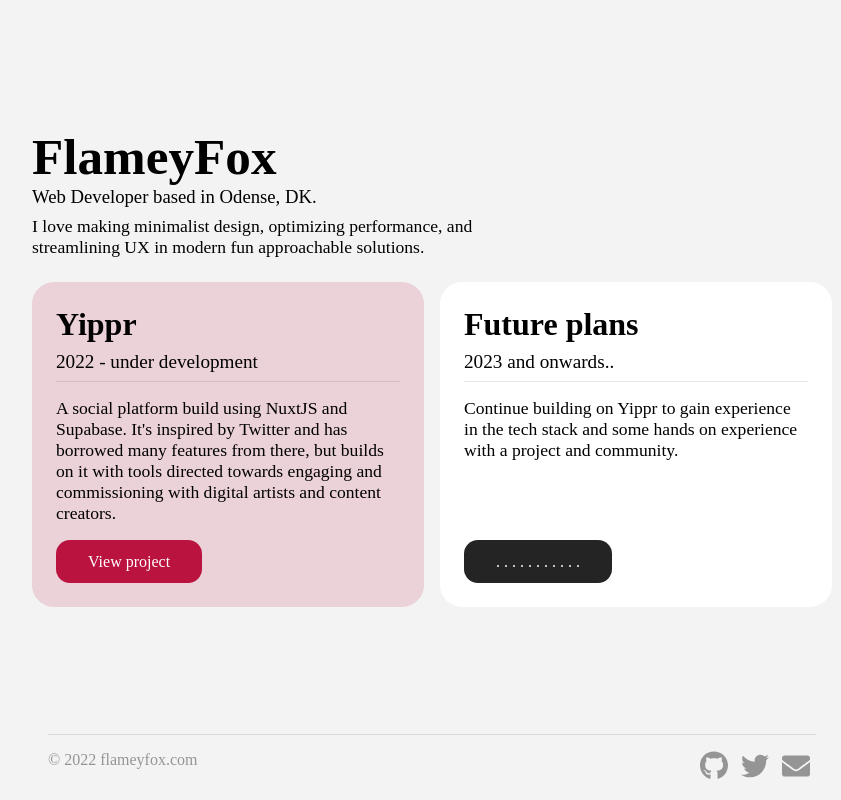
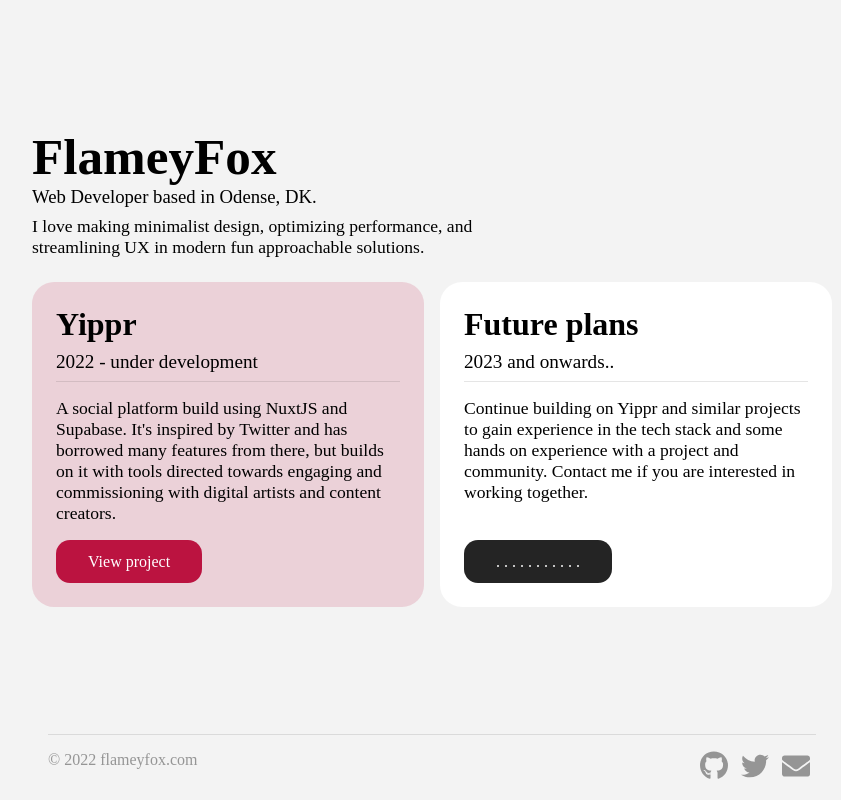
Before and after one commit to FlameyFox/flamey-nuxt, a Nuxt app: page / in a window 1280 px wide. Shown: the whole page, without its empty margins (208-1049 px from the left). Built offline with nearby package versions, Linux system fonts and the light colour scheme.

Commit message:
added text

```diff
--- a/components/TheProjects.vue
+++ b/components/TheProjects.vue
@@ -26,8 +26,9 @@
         <h4>2023 and onwards..</h4>
         <hr />
         <p>
-          Continue building on Yippr to gain experience in the tech stack and
+          Continue building on Yippr and similar projects to gain experience in the tech stack and
           some hands on experience with a project and community.
+          Contact me if you are interested in working together.
         </p>
       </div>
       <a class="btn" href="#">. . . . . . . . . . . </a>
```
